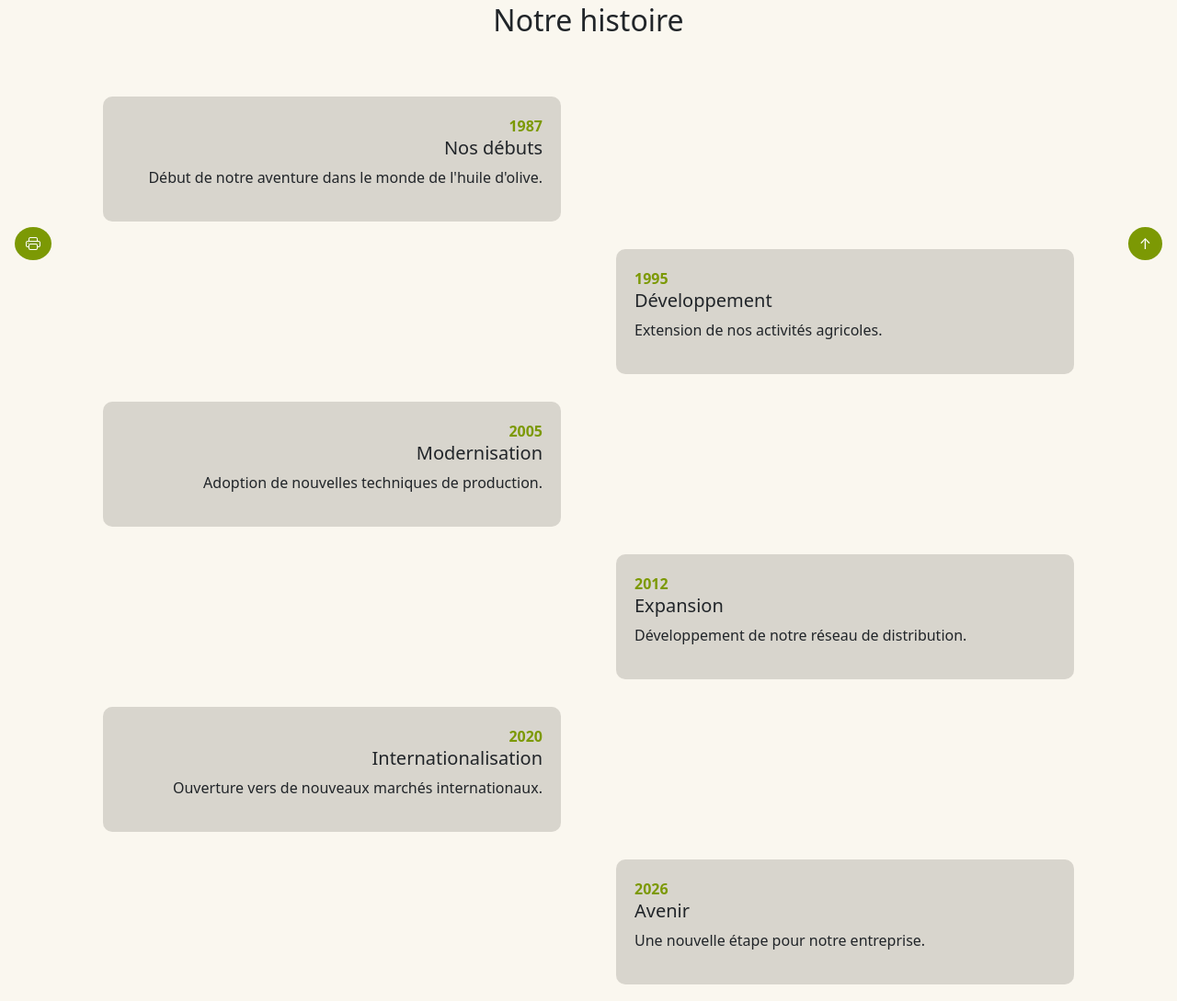
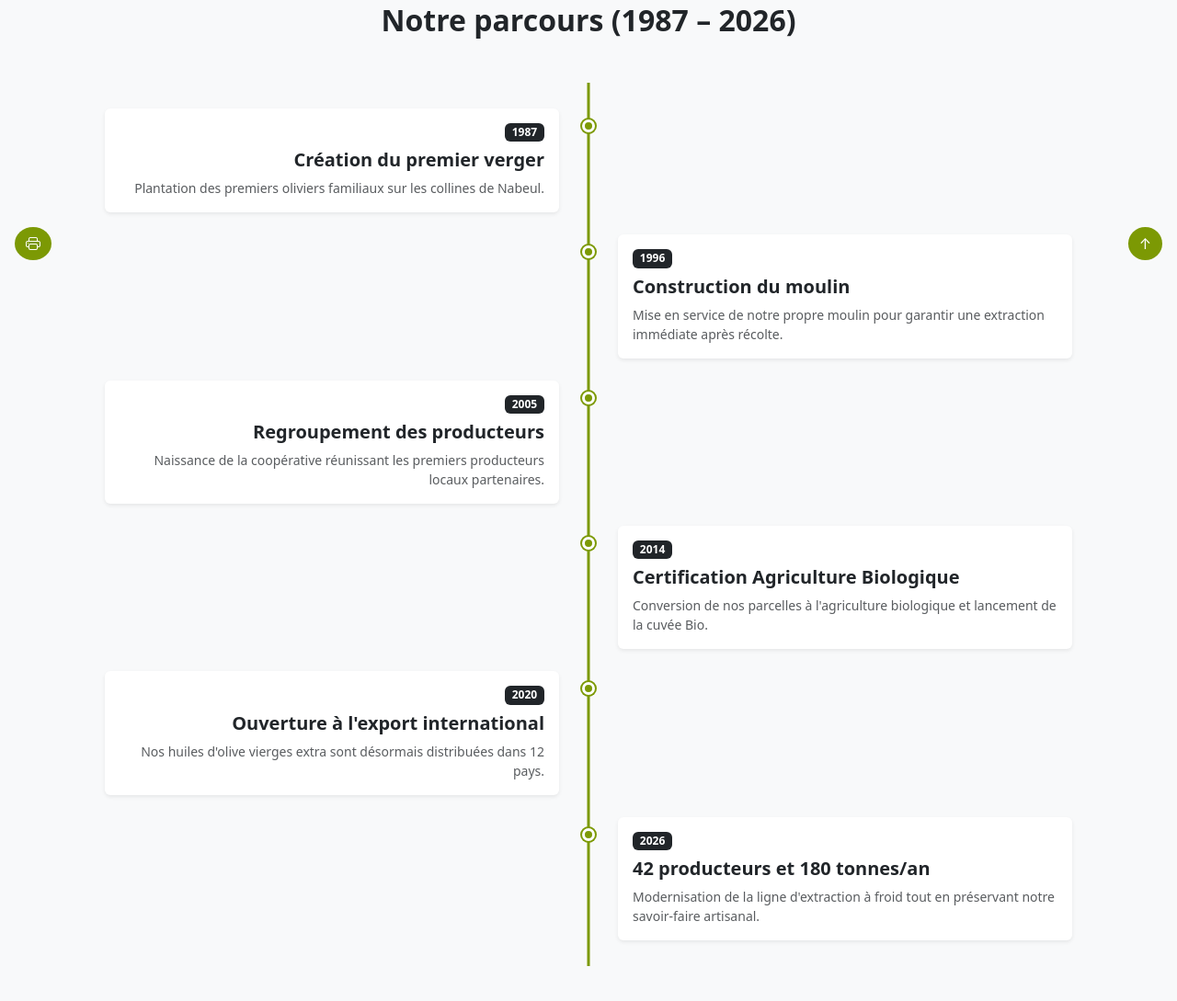
Before and after one commit to codewithhalima/integration-web, a plain HTML site: page zitouna/histoire.html in a window 1280 px wide. Shown: the part 501-1590 px from the top of the page at 92% size. Drawn offline with nearby package versions, Linux system fonts and the light colour scheme; a script that the page names is missing.

Commit message:
Add files via upload

```diff
--- a/zitouna/assets/css/style.css
+++ b/zitouna/assets/css/style.css
@@ -336,61 +336,7 @@ body{background-color: #FAF7EF ;}
         column-count: 1;
     }
 }
-/*frise*/
 
-.timeline {
-    list-style: none;
-    position: relative;
-    padding: 0;
-}
-
-.timeline::before {
-    content: "";
-    position: absolute;
-    left: 50%;
-    width: 3px;
-    height: 100%;
-    background-color:(123, 153, 4, 0.432)9904;
-}
-
-.timeline li {
-    width: 50%;
-    padding: 15px 30px;
-    position: relative;
-}
-
-.timeline li:nth-child(odd) {
-    left: 0;
-    text-align: right;
-}
-
-.timeline li:nth-child(even) {
-    left: 50%;
-}
-
-.timeline-content {
-    background-color: #d4d1c9e1;
-    padding: 20px;
-    border-radius: 10px;
-}
-
-.timeline time {
-    color: #7c9904;
-    font-weight: bold;
-}
-
-@media (max-width: 767px) {
-    .timeline::before {
-        left: 10px;
-    }
-
-    .timeline li {
-        width: 100%;
-        left: 0;
-        text-align: left;
-        padding-left: 35px;
-    }
-}
 /*founder*/
 .fondateur::after {
     content: "";
--- a/zitouna/histoire.html
+++ b/zitouna/histoire.html
@@ -91,63 +91,153 @@
         </p>
     </div>
 </section>
-<!--frise -->
+<!---Frise chronologique (1987 → 2026, 6 dates)-->
 
-<section class="container py-5">
-    <h2 class="text-center mb-5">Notre histoire</h2>
+<style>
+  /* Conteneur principal de la frise */
+  .frise {
+    position: relative;
+    list-style: none;
+    padding: 1rem 0;
+    margin: 0;
+  }
 
-    <ol class="timeline" >
+  /* Ligne verticale centrale en ::before */
+  .frise::before {
+    content: "";
+    position: absolute;
+    top: 0;
+    bottom: 0;
+    left: 50%;
+    width: 3px;
+    background-color: #7c9904;
+    transform: translateX(-50%);
+  }
 
+  /* Chaque étape de la frise */
+  .frise li {
+    position: relative;
+    width: 50%;
+    padding: 0.75rem 2rem;
+  }
+
+  /* Point vert sur la ligne centrale pour chaque date */
+  .frise li::after {
+    content: "";
+    position: absolute;
+    top: 1.5rem;
+    width: 14px;
+    height: 14px;
+    background-color: #7c9904;
+    border: 3px solid #fff;
+    border-radius: 50%;
+    box-shadow: 0 0 0 2px #7c9904;
+  }
+
+  /* Éléments impairs à gauche */
+  .frise li:nth-child(odd) {
+    left: 0;
+    text-align: right;
+  }
+  .frise li:nth-child(odd)::after {
+    right: -7px;
+  }
+
+  /* Éléments pairs à droite */
+  .frise li:nth-child(even) {
+    left: 50%;
+    text-align: left;
+  }
+  .frise li:nth-child(even)::after {
+    left: -7px;
+  }
+
+  /* Adaptation mobile : toute la frise alignée à gauche */
+  @media (max-width: 767.98px) {
+    .frise::before {
+      left: 12px;
+    }
+    .frise li {
+      width: 100%;
+      left: 0 !important;
+      text-align: left !important;
+      padding-left: 2.5rem;
+      padding-right: 0;
+    }
+    .frise li::after {
+      left: 5px !important;
+      right: auto !important;
+    }
+  }
+</style>
+
+<section class="py-5 bg-light">
+  <div class="container">
+
+    <h2 class="text-center fw-bold mb-5">Notre parcours (1987 – 2026)</h2>
+
+    <!-- Liste ordonnée stylisée en frise chronologique -->
+    <ol class="frise">
+
+      <!-- Date 1 (Gauche) -->
       <li>
-            <div class="timeline-content">
-                <time datetime="1987">1987</time>
-                <h5>Nos débuts</h5>
-                <p>Début de notre aventure dans le monde de l'huile d'olive.</p>
+        <div class="card border-0 shadow-sm p-3">
+          <time datetime="1987" class="badge bg-dark mb-2 align-self-md-end">1987</time>
+          <h3 class="h5 fw-bold">Création du premier verger</h3>
+          <p class="text-muted small mb-0">Plantation des premiers oliviers familiaux sur les collines de Nabeul.</p>
         </div>
       </li>
 
+      <!-- Date 2 (Droite) -->
       <li>
-            <div class="timeline-content">
-                <time datetime="1995">1995</time>
-                <h5>Développement</h5>
-                <p>Extension de nos activités agricoles.</p>
+        <div class="card border-0 shadow-sm p-3">
+          <time datetime="1996" class="badge bg-dark mb-2 align-self-start">1996</time>
+          <h3 class="h5 fw-bold">Construction du moulin</h3>
+          <p class="text-muted small mb-0">Mise en service de notre propre moulin pour garantir une extraction immédiate après récolte.</p>
         </div>
       </li>
 
+      <!-- Date 3 (Gauche) -->
       <li>
-            <div class="timeline-content">
-                <time datetime="2005">2005</time>
-                <h5>Modernisation</h5>
-                <p>Adoption de nouvelles techniques de production.</p>
+        <div class="card border-0 shadow-sm p-3">
+          <time datetime="2005" class="badge bg-dark mb-2 align-self-md-end">2005</time>
+          <h3 class="h5 fw-bold">Regroupement des producteurs</h3>
+          <p class="text-muted small mb-0">Naissance de la coopérative réunissant les premiers producteurs locaux partenaires.</p>
         </div>
       </li>
 
+      <!-- Date 4 (Droite) -->
       <li>
-            <div class="timeline-content">
-                <time datetime="2012">2012</time>
-                <h5>Expansion</h5>
-                <p>Développement de notre réseau de distribution.</p>
+        <div class="card border-0 shadow-sm p-3">
+          <time datetime="2014" class="badge bg-dark mb-2 align-self-start">2014</time>
+          <h3 class="h5 fw-bold">Certification Agriculture Biologique</h3>
+          <p class="text-muted small mb-0">Conversion de nos parcelles à l'agriculture biologique et lancement de la cuvée Bio.</p>
         </div>
       </li>
 
+      <!-- Date 5 (Gauche) -->
       <li>
-            <div class="timeline-content">
-                <time datetime="2020">2020</time>
-                <h5>Internationalisation</h5>
-                <p>Ouverture vers de nouveaux marchés internationaux.</p>
+        <div class="card border-0 shadow-sm p-3">
+          <time datetime="2020" class="badge bg-dark mb-2 align-self-md-end">2020</time>
+          <h3 class="h5 fw-bold">Ouverture à l'export international</h3>
+          <p class="text-muted small mb-0">Nos huiles d'olive vierges extra sont désormais distribuées dans 12 pays.</p>
         </div>
       </li>
 
+      <!-- Date 6 (Droite) -->
       <li>
-            <div class="timeline-content">
-                <time datetime="2026">2026</time>
-                <h5>Avenir</h5>
-                <p>Une nouvelle étape pour notre entreprise.</p>
+        <div class="card border-0 shadow-sm p-3">
+          <time datetime="2026" class="badge bg-dark mb-2 align-self-start">2026</time>
+          <h3 class="h5 fw-bold">42 producteurs et 180 tonnes/an</h3>
+          <p class="text-muted small mb-0">Modernisation de la ligne d'extraction à froid tout en préservant notre savoir-faire artisanal.</p>
         </div>
       </li>
 
     </ol>
+
+  </div>
 </section>
+
 <!--imagefounder-->
 
 <section class="container py-5">
@@ -418,7 +508,7 @@
 <button onclick="window.print()"
   class="btn rounded-circle btn rounded-circle position-fixed bottom-0 start-0 m-3"
   style="background-color: #7c9904; color: white; border: none;" >
-    <i class="bi bi-printer me-0.5"></i>
+    <i class="bi bi-printer me-0.5"></i></button>
 <!-- Bouton Retour en haut -->
  <a href="#top" class="btn rounded-circle btn rounded-circle position-fixed bottom-0 end-0 m-3"
   style="background-color: #7c9904; color: white; border: none;">↑</a>
```
Also changed, not shown: zitouna/404.html (+1 -0 lines), zitouna/contact.html (+2 -2 lines), zitouna/index.html (+1 -1 lines), zitouna/produits.html (+1 -1 lines), zitouna/visites.html (+4 -4 lines), zitouna/assets/images/hero.jpg (added), zitouna/assets/images/hero1.jpg (added). Lines whose indentation alone changed are shown as unchanged.
